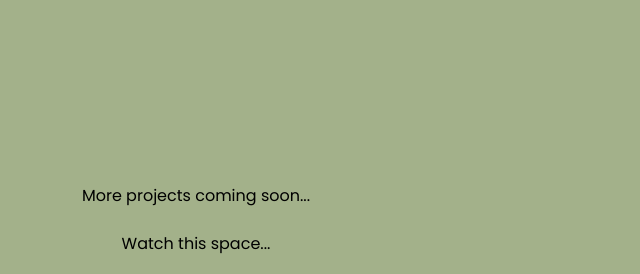
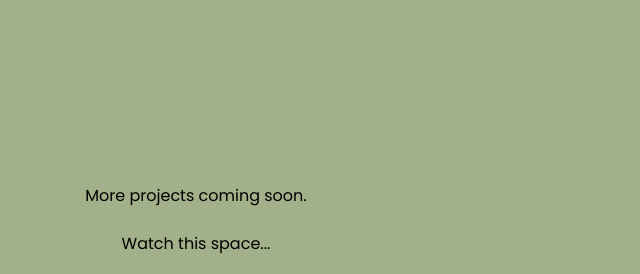
Before and after one commit to darrenpatricknelson/snip-n-trim, a website: page index.html in a window 1280 px wide. Shown: the part 1417-1691 px from the top of the page, 634-1274 px from the left. Drawn offline with Linux system fonts and the light colour scheme.

Commit message:
updated carousel

```diff
--- a/index.html
+++ b/index.html
@@ -241,7 +241,7 @@
             <a class="next" onclick="plusSlidesP3(1)">&#10095;</a>
           </div>
           <div class="project-information">
-            <p>More projects coming soon...</p>
+            <p>More projects coming soon.</p>
             <br>
             <p>Watch this space...</p>
           </div>
```
